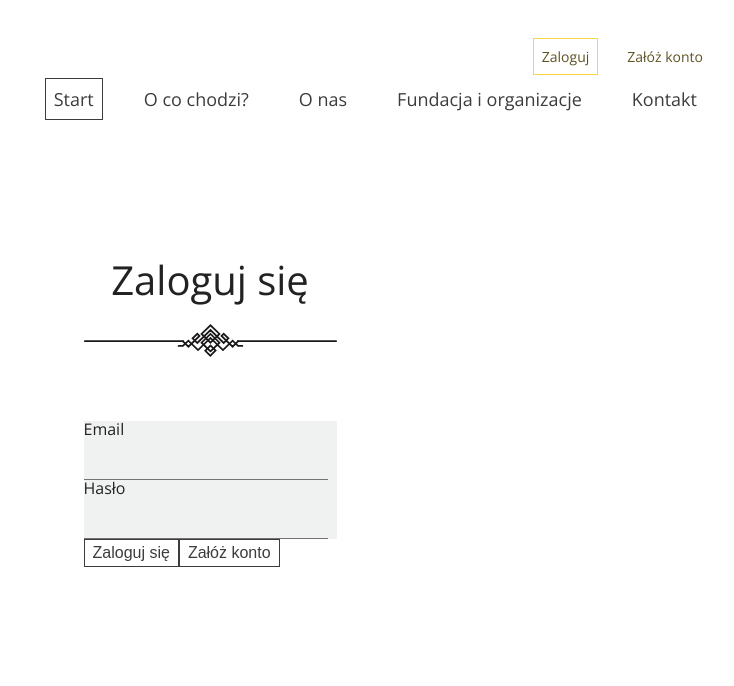
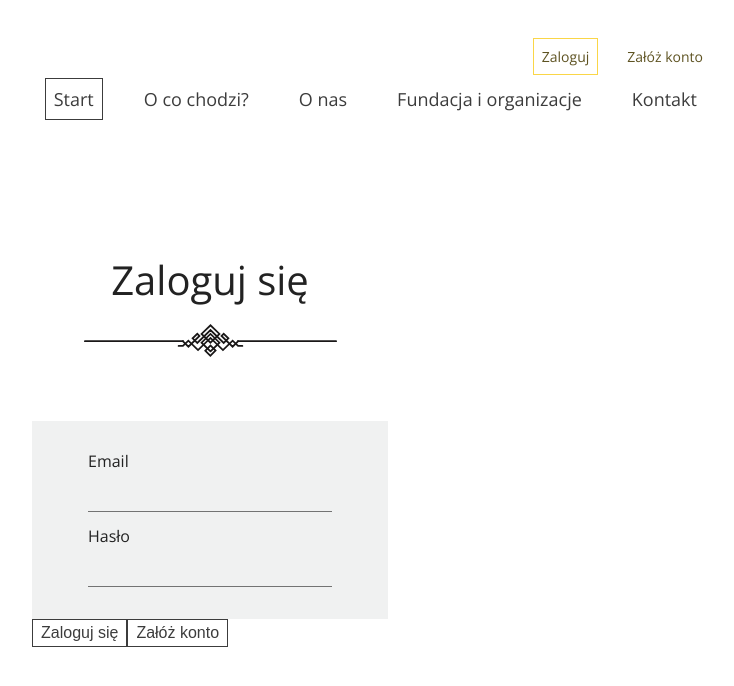
Before and after one commit to agataurbanska9/giveaway-website, a React (Create React App) app: page /#/logowanie in a window 1280 px wide. Shown: the top 686 px of the page, without its empty margins (430-1164 px from the left). Built offline with nearby package versions, Linux system fonts and the light colour scheme.

Commit message:
form margin fixed

```diff
--- a/src/scss/elements/_logIn.scss
+++ b/src/scss/elements/_logIn.scss
@@ -19,7 +19,11 @@ form {
 }
 
 .labels {
-  //padding: 2rem;
+  :nth-child(2) {
+    display: block;
+    height: 2.5rem;
+  }
+  padding: 2rem 3.5rem;
   background: $color-shade-fourth;
   label {
     //margin: 1rem 0;
```
